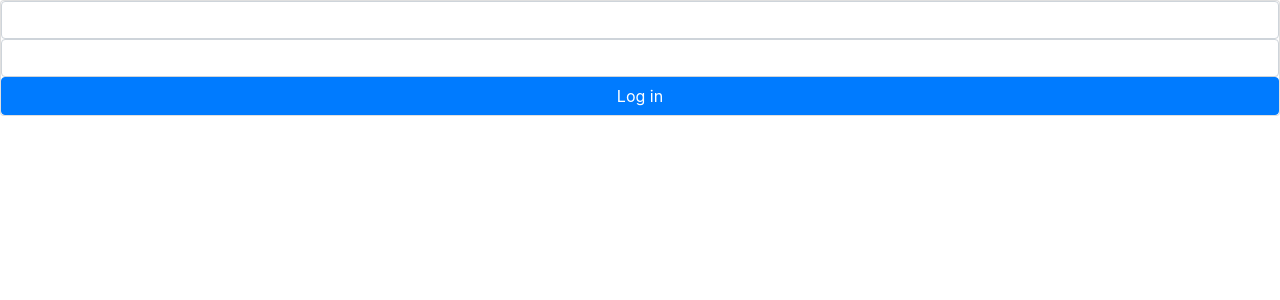
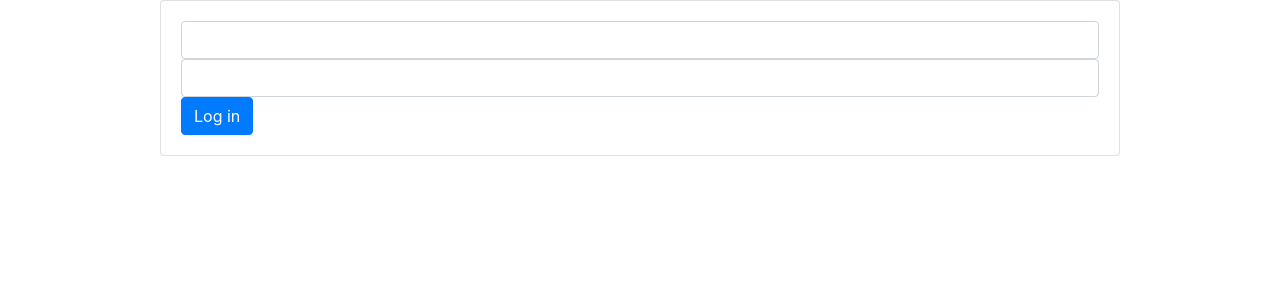
Before and after one commit to AhrorbekAka/EduCenterClient, a Next.js app: page / in a window 1280 px wide. Shown: the top 300 px of the page. Built offline with nearby package versions, Linux system fonts and the light colour scheme.

Commit message:
new design login

```diff
--- a/pages/index.js
+++ b/pages/index.js
@@ -28,13 +28,17 @@ export default function Home() {
     return (
         <>
             {/*<Layout home>*/}
-            <div className='card'>
-                <input className='form-control' onChange={(event) => changeHandler(event)} value={payload.phoneNumber} type="text"
-                       name="phoneNumber"/>
-                <input className='form-control' onChange={(event) => changeHandler(event)} value={payload.password} type="password"
-                       name="password"/>
+            <div className='card w-75 m-auto'>
+                <div className="card-body">
+                    <input className='form-control' onChange={(event) => changeHandler(event)}
+                           value={payload.phoneNumber} type="text"
+                           name="phoneNumber"/>
+                    <input className='form-control' onChange={(event) => changeHandler(event)} value={payload.password}
+                           type="password"
+                           name="password"/>
 
-                <button onClick={login} className='btn btn-primary'>Log in</button>
+                    <button onClick={login} className='btn btn-primary'>Log in</button>
+                </div>
             </div>
         </>
     )
```
